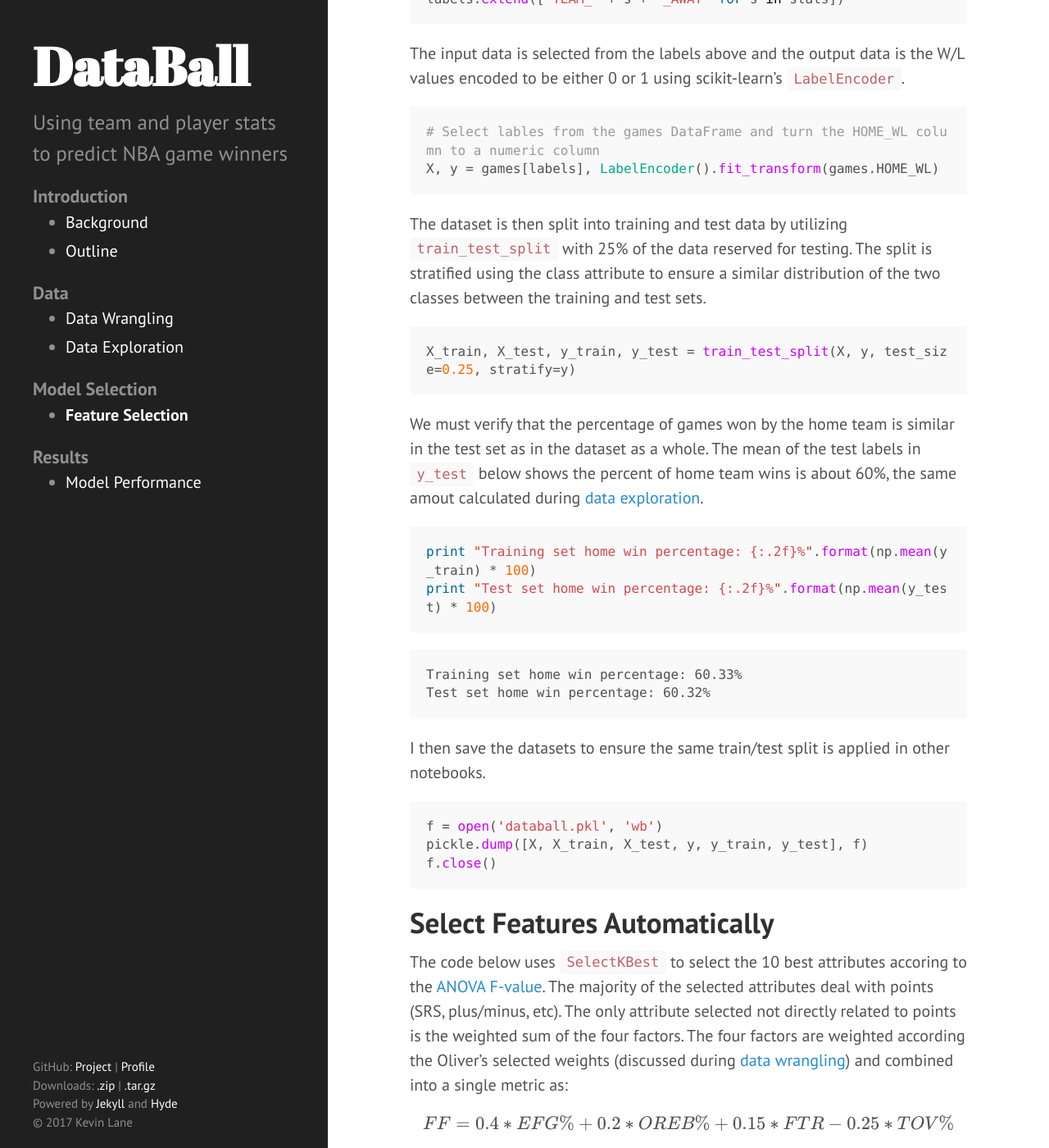
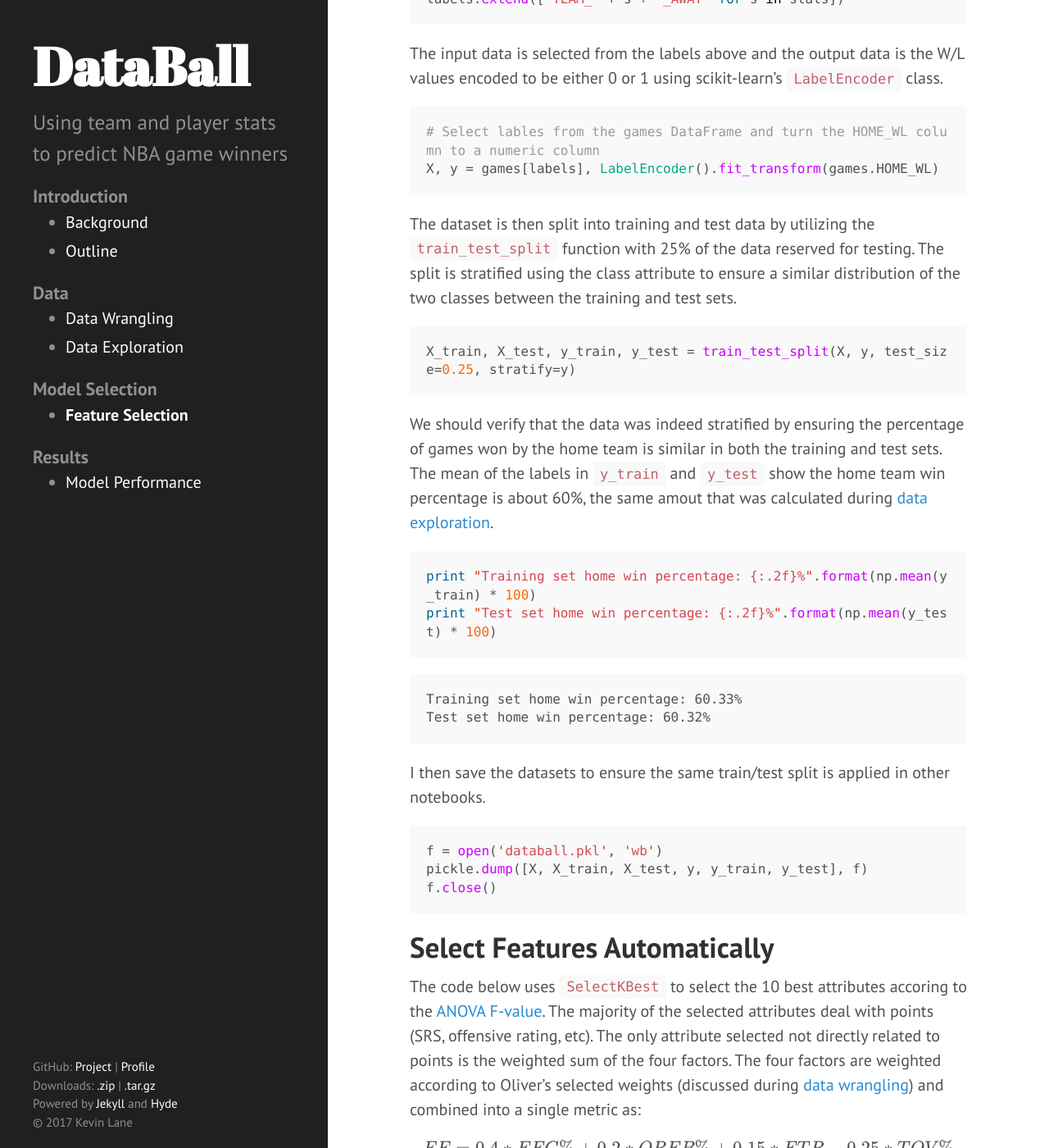
Before and after one commit to cedev935/databall-betting, a Jekyll site: the page built from docs/_pages/feature-selection.md, in a window 1280 px wide and 1400 px high, scrolled down 2712 px. Shown: the whole window at 82% size. Built offline with Jekyll 4.4.1, drawn with Linux system fonts in a browser that asks for light colours; formulas are drawn with MathJax 3; some of the changed text lies outside the part shown.

Commit message:
Expand feature selection page and fix plot legends

````diff
--- a/docs/_pages/feature-selection.md
+++ b/docs/_pages/feature-selection.md
@@ -136,7 +136,7 @@
 labels.extend(['TEAM_' + s + '_AWAY' for s in stats])
 ```
 
-The input data is selected from the labels above and the output data is the W/L values encoded to be either 0 or 1 using scikit-learn's [`LabelEncoder`](http://scikit-learn.org/stable/modules/generated/sklearn.preprocessing.LabelEncoder.html#sklearn.preprocessing.LabelEncoder).
+The input data is selected from the labels above and the output data is the W/L values encoded to be either 0 or 1 using scikit-learn's [`LabelEncoder`](http://scikit-learn.org/stable/modules/generated/sklearn.preprocessing.LabelEncoder.html#sklearn.preprocessing.LabelEncoder) class.
 
 
 ```python
@@ -144,14 +144,14 @@
 X, y = games[labels], LabelEncoder().fit_transform(games.HOME_WL)
 ```
 
-The dataset is then split into training and test data by utilizing [`train_test_split`](http://scikit-learn.org/stable/modules/generated/sklearn.model_selection.train_test_split.html#sklearn.model_selection.train_test_split) with 25% of the data reserved for testing. The split is stratified using the class attribute to ensure a similar distribution of the two classes between the training and test sets.
+The dataset is then split into training and test data by utilizing the [`train_test_split`](http://scikit-learn.org/stable/modules/generated/sklearn.model_selection.train_test_split.html#sklearn.model_selection.train_test_split) function with 25% of the data reserved for testing. The split is stratified using the class attribute to ensure a similar distribution of the two classes between the training and test sets.
 
 
 ```python
 X_train, X_test, y_train, y_test = train_test_split(X, y, test_size=0.25, stratify=y)
 ```
 
-We must verify that the percentage of games won by the home team is similar in the test set as in the dataset as a whole. The mean of the test labels in ```y_test``` below shows the percent of home team wins is about 60%, the same amout calculated during [data exploration](data-exploration.md).
+We should verify that the data was indeed stratified by ensuring the percentage of games won by the home team is similar in both the training and test sets. The mean of the labels in `y_train` and `y_test` show the home team win percentage is about 60%, the same amout that was calculated during [data exploration](data-exploration.md).
 
 
 ```python
@@ -174,7 +174,7 @@
 
 # Select Features Automatically
 
-The code below uses [`SelectKBest`](http://scikit-learn.org/stable/modules/generated/sklearn.feature_selection.SelectKBest.html#sklearn.feature_selection.SelectKBest) to select the 10 best attributes accoring to the [ANOVA F-value](http://scikit-learn.org/stable/modules/generated/sklearn.feature_selection.f_classif.html#sklearn.feature_selection.f_classif). The majority of the selected attributes deal with points (SRS, plus/minus, etc). The only attribute selected not directly related to points is the weighted sum of the four factors. The four factors are weighted according the Oliver's selected weights (discussed during [data wrangling](data-wrangling.md)) and combined into a single metric as:
+The code below uses [`SelectKBest`](http://scikit-learn.org/stable/modules/generated/sklearn.feature_selection.SelectKBest.html#sklearn.feature_selection.SelectKBest) to select the 10 best attributes accoring to the [ANOVA F-value](http://scikit-learn.org/stable/modules/generated/sklearn.feature_selection.f_classif.html#sklearn.feature_selection.f_classif). The majority of the selected attributes deal with points (SRS, offensive rating, etc). The only attribute selected not directly related to points is the weighted sum of the four factors. The four factors are weighted according to Oliver's selected weights (discussed during [data wrangling](data-wrangling.md)) and combined into a single metric as:
 
 $$FF=0.4*EFG\% + 0.2*OREB\% + 0.15*FTR - 0.25*TOV\%$$
 
@@ -242,7 +242,7 @@
             # Compute ROC curve and area under the curve
             fpr, tpr, thresholds = roc_curve(y[test], proba[:, 1])
             roc_auc = roc_auc_score(y[test], proba[:, 1])
-            ax.plot(fpr, tpr, lw=1, label='Fold %d (area = %0.2f)' % (i+1, roc_auc))
+            ax.plot(fpr, tpr, lw=1, label='Fold %d (Area = %0.2f)' % (i+1, roc_auc))
 
         ax.plot(mean_fpr, mean_tpr, 'k--', label='%s (Area = %0.2f)' % (label, mean_auc), lw=2)
     else:
@@ -313,7 +313,7 @@
 
 # Compare Attribute Groupings
 
-The plots below show 10-fold cross-validated ROC and precision/recall curves using home and away SRS as the selected attributes.
+I trained logistic regression models (using scikit-learn's [`LogisticRegression`](http://scikit-learn.org/stable/modules/generated/sklearn.linear_model.LogisticRegression.html#sklearn.linear_model.LogisticRegression) class) to compare the predictive capability of different groups of features since logistic regression is well-suited to this type of binary classification problem. The plots below show 10-fold cross-validated ROC and precision/recall curves using home and away SRS as the selected attributes. There is little spread among the different folds. The areas under the curves for the individual folds do not deviate more than 0.02 from the cross validated curves, which are much smoother than the individual fold curves.
 
 
 ```python
@@ -325,7 +325,7 @@
 
 ![png]({{ site.baseurl }}/assets/images/feature-selection/srs-cross-validation.png){: .center-image }
 
-The plots below show 10-fold cross-validated ROC and precision/recall curves using home and away four factors as the selected attributes.
+The ROC and precision/recall curves below use the four factors defined during [data wrangling](data-wrangling.md). A [`FunctionTransformer`](http://scikit-learn.org/stable/modules/generated/sklearn.preprocessing.FunctionTransformer.html#sklearn.preprocessing.FunctionTransformer) that selects columns from the `DataFrame` is added to simplify the process of specifying all the attributes. The selector and classifier are combined into a `Pipeline` using the [`make_pipeline`](http://scikit-learn.org/stable/modules/generated/sklearn.pipeline.make_pipeline.html#sklearn.pipeline.make_pipeline) function. The spread among the individual folds are similar to those using SRS above. However, the areas under the cross-validated curves are lower, indicating SRS is a more predictive variable of home team performance than the four factors.
 
 
 ```python
@@ -341,7 +341,7 @@
 
 ![png]({{ site.baseurl }}/assets/images/feature-selection/four-factors-cross-validation.png){: .center-image }
 
-The ROC and precision/recall curves below use the four factors defined during [data wrangling](data-wrangling.md). The precision/recall curve shows a wider spread than that using SRS above. The areas under both curves are also lower than those above, indicating SRS is a more predictive variable of home team performance than the weighted four factors.
+The plots below show 10-fold cross-validated ROC and precision/recall curves using the weighted four factors as the selected attributes. The curves show that the weighted four factors have less predictive capability than both SRS and the four factors, given that the areas under both curves below are lower than the previous curves.
 
 
 ```python
@@ -366,7 +366,7 @@
 
 ![png]({{ site.baseurl }}/assets/images/feature-selection/k-best-cross-validation.png){: .center-image }
 
-The ROC and precision/recall curves below compare logistic regression using different attributes. The curves using SRS, net rating, and offensive/defensive ratings are nearly identical. This is not terribly surprising since SRS is average margin of victory (similar to net rating) adjusted for strength of schedule, and net rating is derived from the offensive and defensive ratings. All three outperform the curves based on the four factors.
+The ROC and precision/recall curves below compare logistic regression models using different attributes. The curves using SRS, net rating, offensive/defensive ratings, and plus/minus are nearly identical. This is not terribly surprising since SRS is average margin of victory (equal to plus/minus and similar to net rating) adjusted for strength of schedule, and net rating is derived from the offensive and defensive ratings. All four outperform the two models based on the four factors.
 
 
 ```python
````
Also changed, not shown: other parts of docs/_pages/feature-selection.md (+2 -2 lines), docs/assets/images/feature-selection/cross-validation-comparison.png, docs/assets/images/feature-selection/four-factors-cross-validation.png, docs/assets/images/feature-selection/k-best-cross-validation.png, docs/assets/images/feature-selection/srs-cross-validation.png, docs/assets/images/feature-selection/weighted-four-factors-cross-validation.png, 1 other file.
